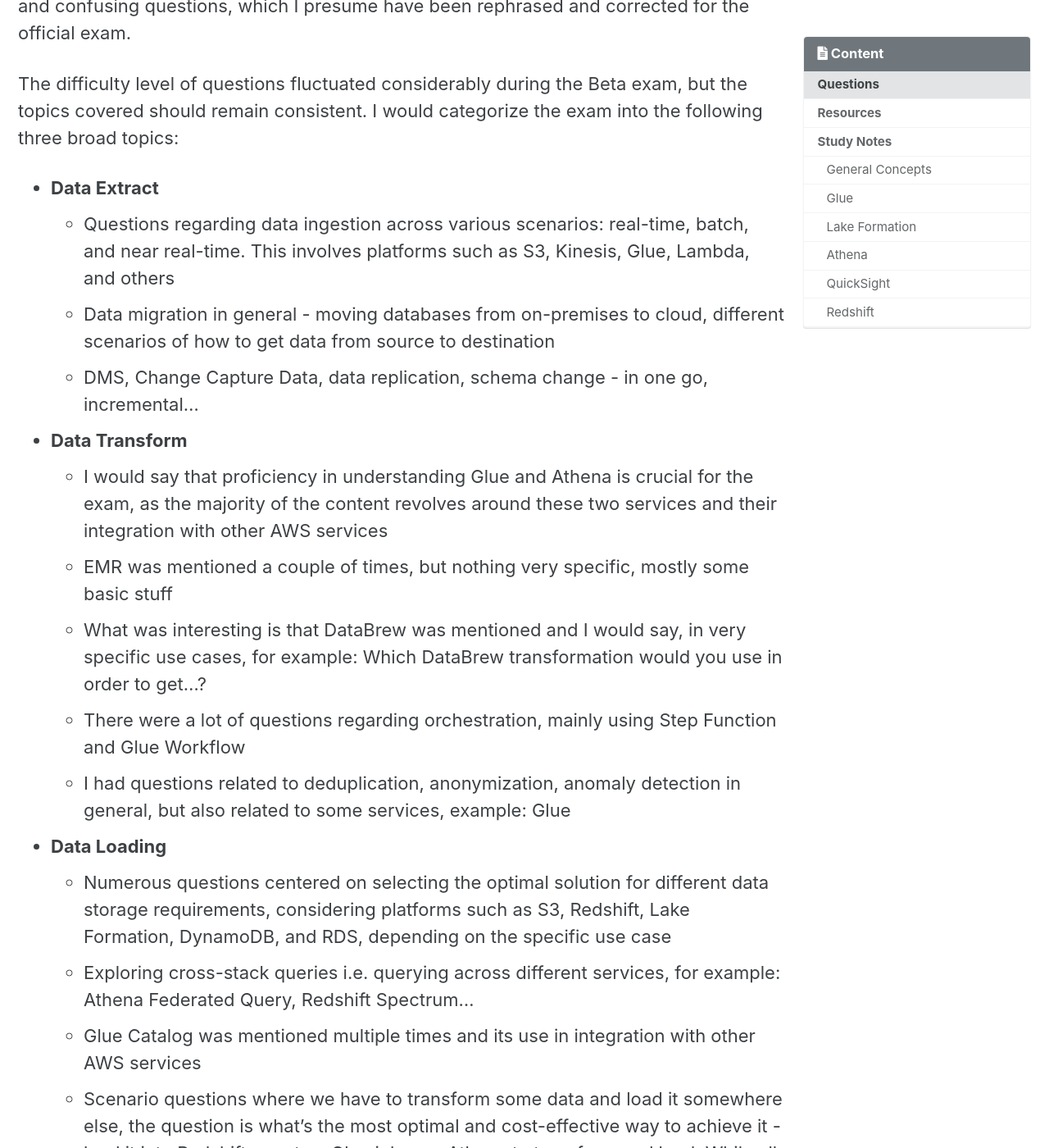
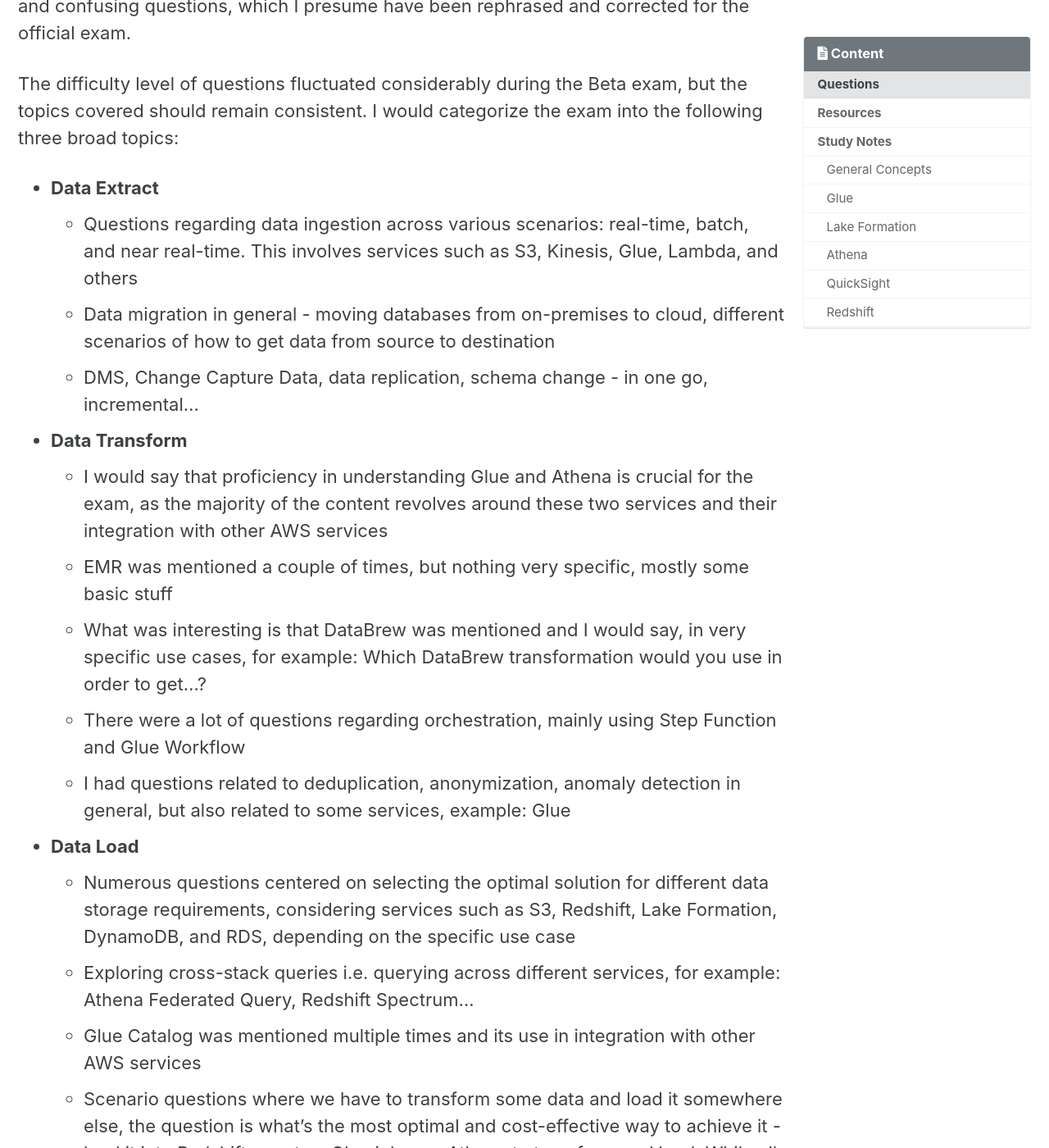
Before and after one commit to VladimirSiv/VladimirSiv.github.io, a Jekyll site: the page built from _posts/2024-02-14-aws-data-engineer-associate-exam-experience.md, in a window 1280 px wide and 1400 px high, scrolled down 1452 px. Shown: the whole window at 82% size. Built offline with Jekyll 4.4.1, drawn with Linux system fonts in a browser that asks for light colours; cached includes are drawn as plain includes; comment, search, counter and statistics services are not loaded.

```diff
--- a/_posts/2024-02-14-aws-data-engineer-associate-exam-experience.md
+++ b/_posts/2024-02-14-aws-data-engineer-associate-exam-experience.md
@@ -46,7 +46,7 @@ into the following three broad topics:
 
 - **Data Extract**
   - Questions  regarding data ingestion across various scenarios: real-time,
-    batch, and near real-time. This involves platforms such as S3, Kinesis,
+    batch, and near real-time. This involves services such as S3, Kinesis,
     Glue, Lambda, and others
   - Data migration in general - moving databases from on-premises to cloud,
     different scenarios of how to get data from source to destination
@@ -67,9 +67,9 @@ into the following three broad topics:
   - I had questions related to deduplication, anonymization, anomaly detection
     in general, but also related to some services, example: Glue
 
-- **Data Loading**
+- **Data Load**
   - Numerous questions centered on selecting the optimal solution for
-    different data storage requirements, considering platforms such as S3,
+    different data storage requirements, considering services such as S3,
     Redshift, Lake Formation, DynamoDB, and RDS, depending on the specific use
     case
   - Exploring cross-stack queries i.e. querying across different services,
```
Also changed, not shown: _pages/cool-links.md (+6 -2 lines).
